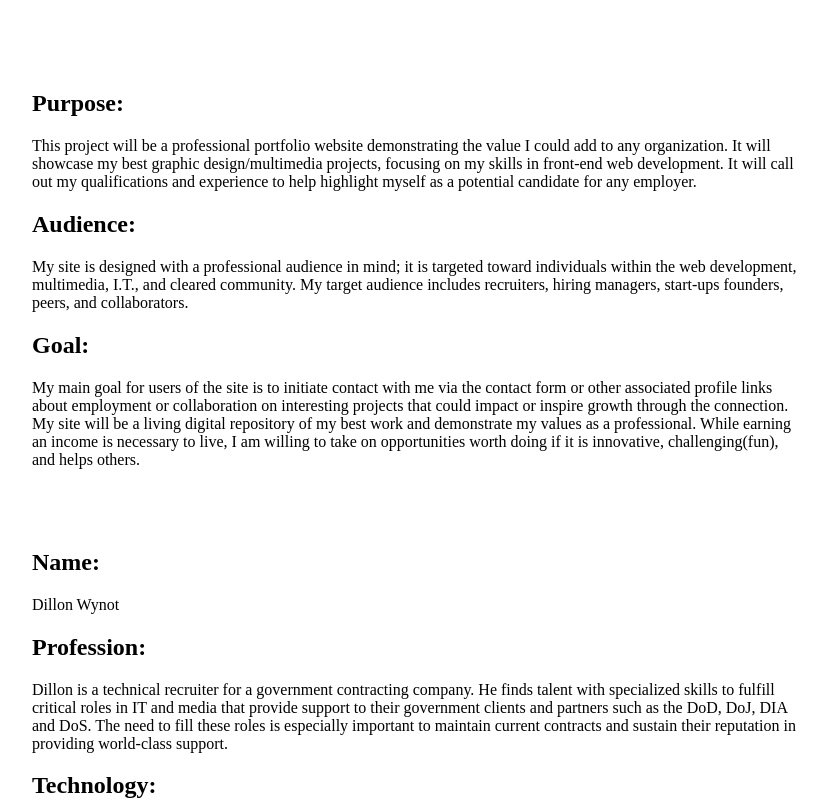
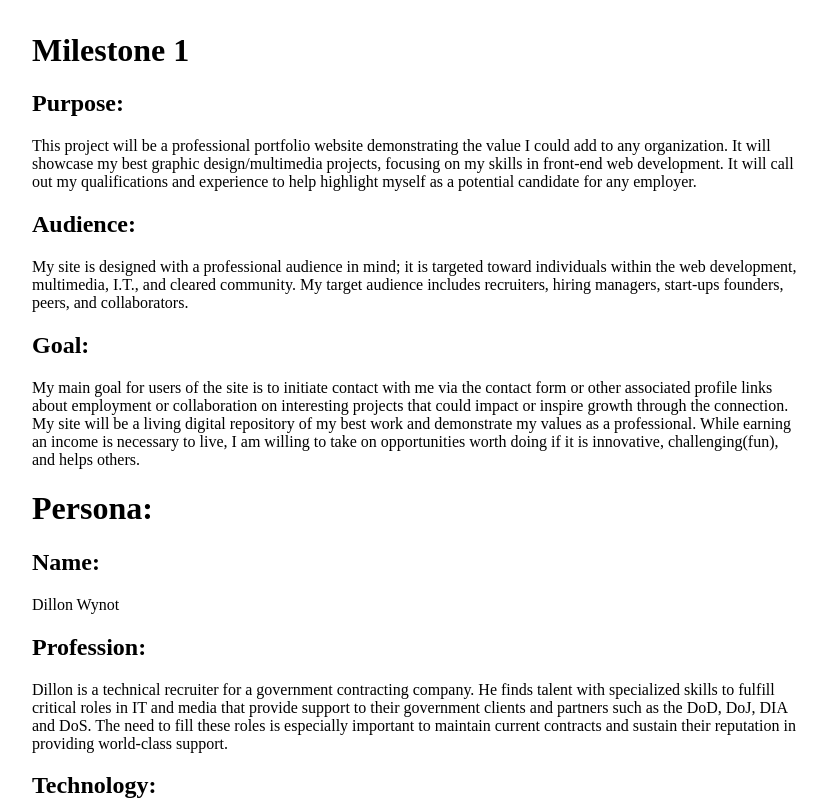
Before and after one commit to jr1784/my-pwp-jrichards, a plain HTML site: page public_html/documentation/milestone-1.html in a window 1280 px wide. Shown: the top 802 px of the page, without its empty margins (224-1051 px from the left). Drawn offline with Linux system fonts and the light colour scheme.

Commit message:
fixed css

```diff
--- a/public_html/documentation/pwp-style.css
+++ b/public_html/documentation/pwp-style.css
@@ -21,6 +21,3 @@ footer{
 .desktop, img{
     padding: 20px;
 }
-section,h1{
-    color: white;
-}
```
